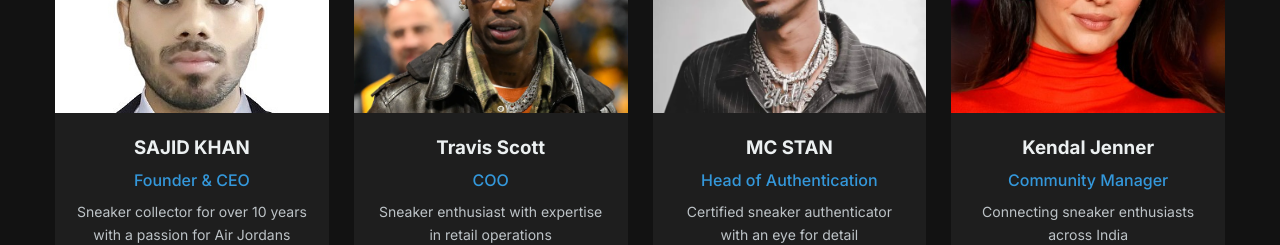
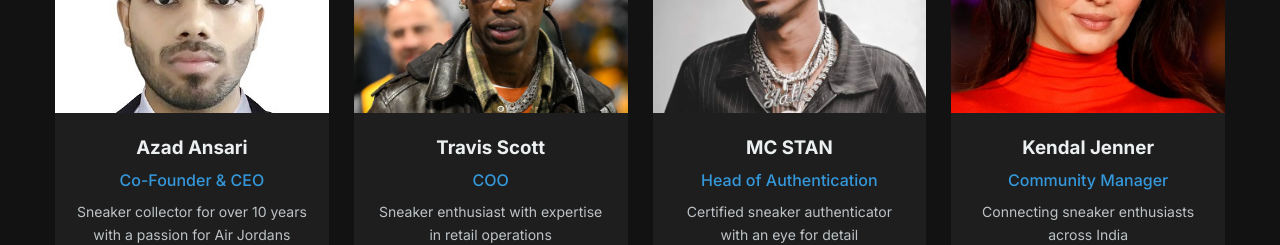
Before and after one commit to ansariazad/sneakerheads, a Next.js app: page /about in a window 1280 px wide. Shown: the part 1480-1725 px from the top of the page. Built offline with nearby package versions, Linux system fonts and the light colour scheme; no server answers.

Commit message:
Rename Sajid Khan to Azad Ansari (Co-Founder & CEO)

```diff
--- a/src/app/about/page.jsx
+++ b/src/app/about/page.jsx
@@ -53,7 +53,7 @@
                     <p className="team-intro">Meet the passionate sneaker enthusiasts behind Sneakerheads</p>
                     <div className="team-grid">
                         {[
-                            { name: 'SAJID KHAN', role: 'Founder & CEO', desc: 'Sneaker collector for over 10 years with a passion for Air Jordans' },
+                            { name: 'Azad Ansari', role: 'Co-Founder & CEO', desc: 'Sneaker collector for over 10 years with a passion for Air Jordans' },
                             { name: 'Travis Scott', role: 'COO', desc: 'Sneaker enthusiast with expertise in retail operations' },
                             { name: 'MC STAN', role: 'Head of Authentication', desc: 'Certified sneaker authenticator with an eye for detail' },
                             { name: 'Kendal Jenner', role: 'Community Manager', desc: 'Connecting sneaker enthusiasts across India' },
```
